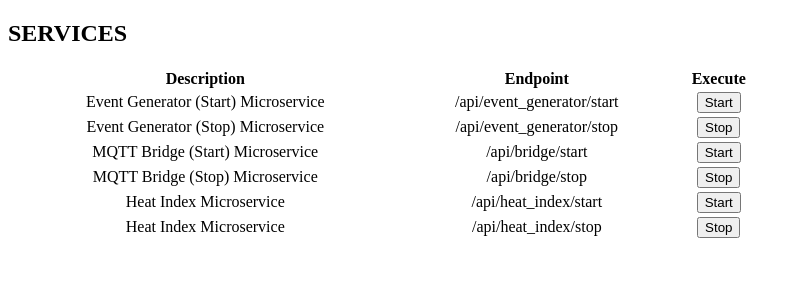
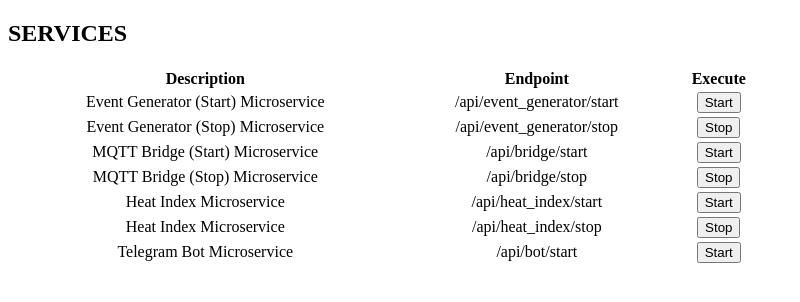
Before and after one commit to aldemarf/psd-201901, a Flask app: page / in a window 1280 px wide. Shown: the top 302 px of the page, without its empty margins (0-800 px from the left). Run offline with Flask 2, Linux system fonts and the light colour scheme.

Commit message:
added bot m-service

```diff
--- a/microservices/templates/services.html
+++ b/microservices/templates/services.html
@@ -67,6 +67,15 @@
                        value="Stop" />
             </td>
         </tr>
+        <tr>
+            <td>Telegram Bot Microservice</td>
+            <td>/api/bot/start</td>
+            <td>
+                <input type="button"
+                       onclick="window.open('/api/bot/start', '','width=500,height=400');"
+                       value="Start" />
+            </td>
+        </tr>
     </table>
 
 </body>
```
